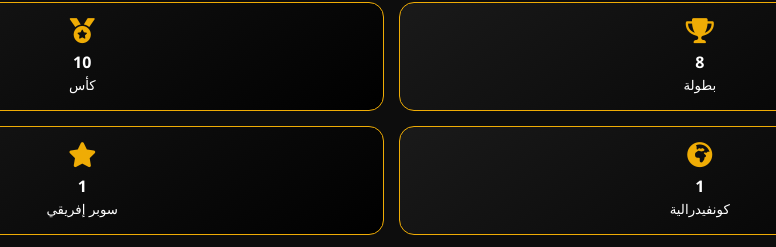
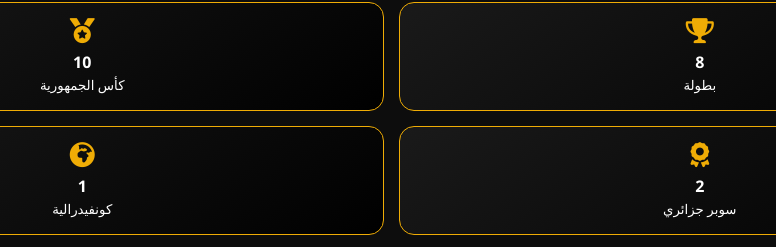
Before and after one commit to salhdaddi5-glitch/USMA1937, a plain HTML site: page index.html in a window 1280 px wide. Shown: the part 648-895 px from the top of the page, 249-1025 px from the left. Drawn offline with Linux system fonts and the light colour scheme.

Commit message:
Add files via upload

```diff
--- a/index.html
+++ b/index.html
@@ -114,9 +114,11 @@
         <h2 class="title-sec">🏆 خزينة الألقاب</h2>
         <div class="trophy-grid">
             <div class="trophy-card"><i class="fas fa-trophy"></i><br><b>8</b><br><small>بطولة</small></div>
-            <div class="trophy-card"><i class="fas fa-medal"></i><br><b>10</b><br><small>كأس</small></div>
+            <div class="trophy-card"><i class="fas fa-medal"></i><br><b>10</b><br><small>كأس الجمهورية</small></div>
+            <div class="trophy-card"><i class="fas fa-award"></i><br><b>2</b><br><small>سوبر جزائري</small></div>
             <div class="trophy-card"><i class="fas fa-globe-africa"></i><br><b>1</b><br><small>كونفيدرالية</small></div>
             <div class="trophy-card"><i class="fas fa-star"></i><br><b>1</b><br><small>سوبر إفريقي</small></div>
+            <div class="trophy-card"><i class="fas fa-flag"></i><br><b>1</b><br><small>كأس العرب</small></div>
         </div>
     </section>
 
```
